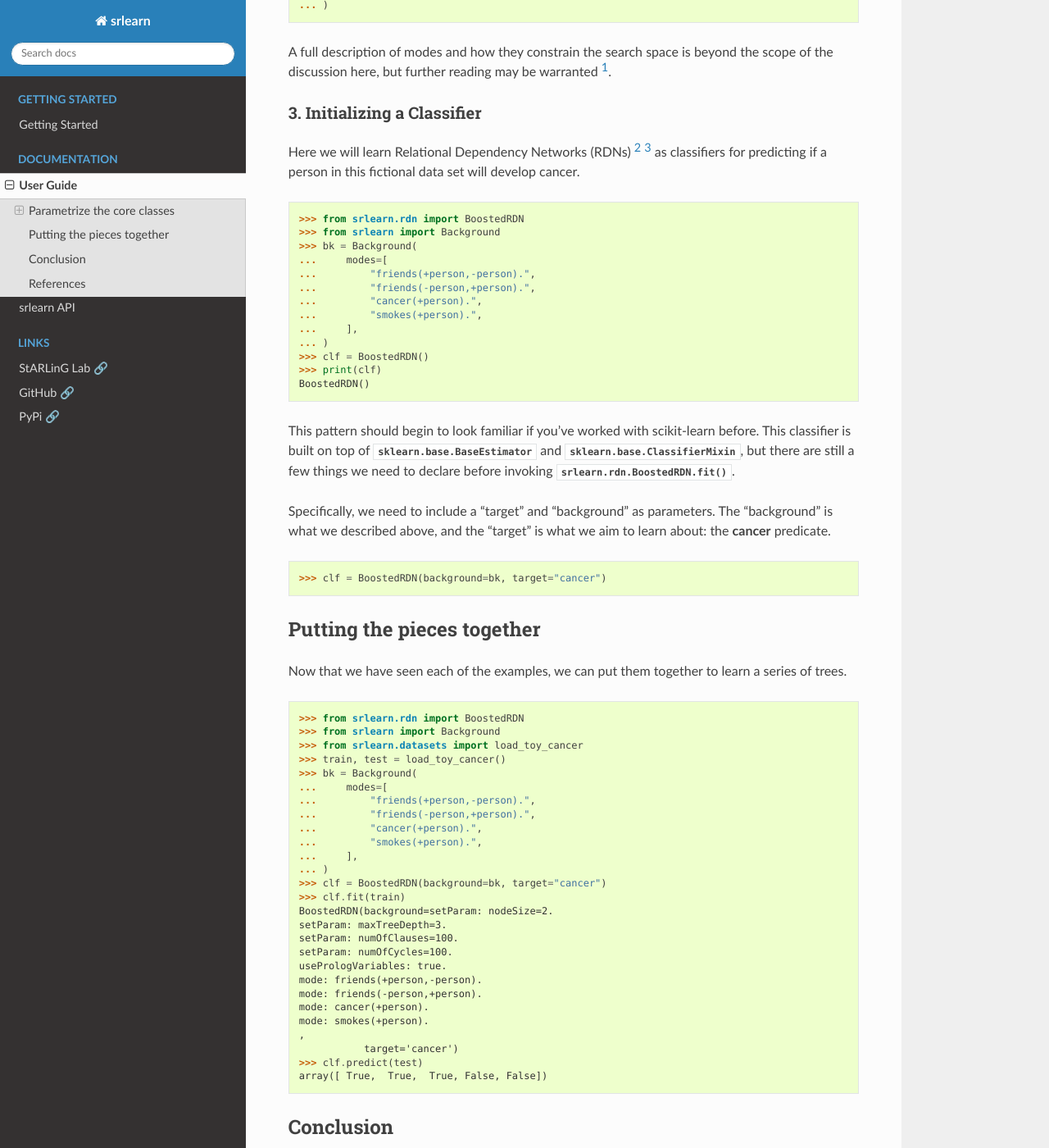
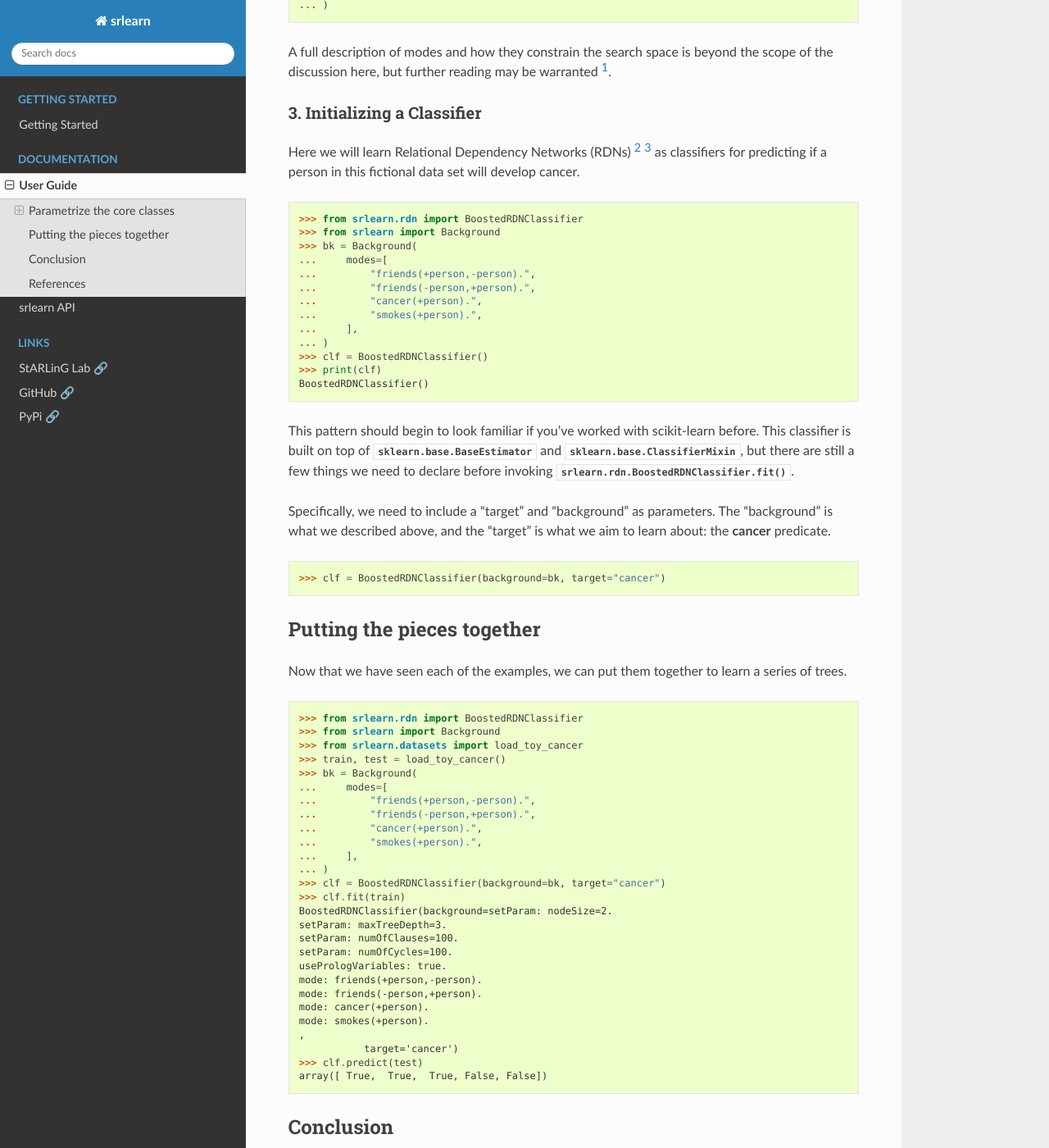
Before and after one commit to srlearn/srlearn, a Sphinx documentation site: the page built from docs/source/user_guide.rst, in a window 1280 px wide and 1400 px high, scrolled down 1914 px. Shown: the whole window at 82% size. Built offline with Sphinx 7.4.7 and the Read the Docs theme 2.0.0, drawn with Linux system fonts in a browser that asks for light colours; pages that are not in the unit, such as notebooks, are missing from menus; the version number could not be read and is left out; some of the changed text lies outside the part shown.

Commit message:
🚚 Rename `BoostedRDN` -> `BoostedRDNClassifier`

```diff
--- a/README.rst
+++ b/README.rst
@@ -57,12 +57,12 @@ A minimal working example (using the Toy-Cancer data set imported with 'load_toy
 
 .. code-block:: python
 
-    from srlearn.rdn import BoostedRDN
+    from srlearn.rdn import BoostedRDNClassifier
     from srlearn import Background
     from srlearn.datasets import load_toy_cancer
     train, test = load_toy_cancer()
     bk = Background(modes=train.modes)
-    clf = BoostedRDN(
+    clf = BoostedRDNClassifier(
         background=bk,
         target='cancer',
     )
--- a/docs/examples/plot_families.py
+++ b/docs/examples/plot_families.py
@@ -38,7 +38,7 @@ train.facts
 # This process is usually called *induction,* and is often portrayed as "learning a
 # definition of an object."
 
-from srlearn.rdn import BoostedRDN
+from srlearn.rdn import BoostedRDNClassifier
 from srlearn import Background
 
 bk = Background(
@@ -52,7 +52,7 @@ bk = Background(
     number_of_clauses=8,
 )
 
-clf = BoostedRDN(
+clf = BoostedRDNClassifier(
     background=bk,
     target="father",
     n_estimators=5,
@@ -110,7 +110,7 @@ bk = Background(
     number_of_clauses=8,
 )
 
-clf = BoostedRDN(
+clf = BoostedRDNClassifier(
     background=bk,
     target="father",
     n_estimators=5,
--- a/docs/examples/plot_feature_importance.py
+++ b/docs/examples/plot_feature_importance.py
@@ -23,7 +23,7 @@ train, test = load("webkb", fold=1)
 # %%
 # We'll set up the learning problem and fit the classifier:
 
-from srlearn.rdn import BoostedRDN
+from srlearn.rdn import BoostedRDNClassifier
 from srlearn import Background
 
 bkg = Background(
@@ -41,7 +41,7 @@ bkg = Background(
     number_of_clauses=8,
 )
 
-clf = BoostedRDN(
+clf = BoostedRDNClassifier(
     background=bkg,
     target="faculty",
     max_tree_depth=3,
--- a/docs/examples/plot_smokes_friends_cancer.py
+++ b/docs/examples/plot_smokes_friends_cancer.py
@@ -12,7 +12,7 @@ This shows how the margin between positive and negative examples is maximized as
 iterations of boosting increases.
 """
 
-from srlearn.rdn import BoostedRDN
+from srlearn.rdn import BoostedRDNClassifier
 from srlearn import Background
 from srlearn.datasets import load_toy_cancer
 
@@ -23,7 +23,7 @@ train, test = load_toy_cancer()
 
 bk = Background(modes=train.modes)
 
-clf = BoostedRDN(
+clf = BoostedRDNClassifier(
     background=bk,
     target="cancer",
     max_tree_depth=2,
--- a/docs/source/index.rst
+++ b/docs/source/index.rst
@@ -41,12 +41,12 @@ a set of objects with attributes and relations on those objects.
 
 .. code-block:: python
 
-    from srlearn.rdn import BoostedRDN
+    from srlearn.rdn import BoostedRDNClassifier
     from srlearn import Background
     from srlearn.datasets import load_toy_cancer
     train, test = load_toy_cancer()
     bk = Background(modes=train.modes)
-    clf = BoostedRDN(
+    clf = BoostedRDNClassifier(
         background=bk,
         target='cancer',
     )
--- a/docs/source/user_guide.rst
+++ b/docs/source/user_guide.rst
@@ -10,7 +10,7 @@ as you progress:
 
 - :class:`srlearn.Database`
 - :class:`srlearn.Background`
-- :class:`srlearn.rdn.BoostedRDN`
+- :class:`srlearn.rdn.BoostedRDNClassifier`
 
 Parametrize the core classes
 ============================
@@ -103,7 +103,7 @@ here, but further reading may be warranted [1]_.
 Here we will learn Relational Dependency Networks (RDNs) [2]_ [3]_ as classifiers for predicting if a
 person in this fictional data set will develop cancer.
 
->>> from srlearn.rdn import BoostedRDN
+>>> from srlearn.rdn import BoostedRDNClassifier
 >>> from srlearn import Background
 >>> bk = Background(
 ...     modes=[
@@ -113,15 +113,15 @@ person in this fictional data set will develop cancer.
 ...         "smokes(+person).",
 ...     ],
 ... )
->>> clf = BoostedRDN()
+>>> clf = BoostedRDNClassifier()
 >>> print(clf)
-BoostedRDN()
+BoostedRDNClassifier()
 
 This pattern should begin to look familiar if you've worked with scikit-learn before.
 This classifier is built on top of
 :class:`sklearn.base.BaseEstimator` and :class:`sklearn.base.ClassifierMixin`,
 but there are still a few things we need to declare before invoking
-:func:`srlearn.rdn.BoostedRDN.fit`.
+:func:`srlearn.rdn.BoostedRDNClassifier.fit`.
 
 Specifically, we need to include a "target" and "background" as parameters.
 The "background" is what we described above, and the "target" is what we
@@ -129,7 +129,7 @@ aim to learn about: the **cancer** predicate.
 
 .. code-block:: python
 
-    >>> clf = BoostedRDN(background=bk, target="cancer")
+    >>> clf = BoostedRDNClassifier(background=bk, target="cancer")
 
 Putting the pieces together
 ===========================
@@ -137,7 +137,7 @@ Putting the pieces together
 Now that we have seen each of the examples, we can put them together to learn
 a series of trees.
 
->>> from srlearn.rdn import BoostedRDN
+>>> from srlearn.rdn import BoostedRDNClassifier
 >>> from srlearn import Background
 >>> from srlearn.datasets import load_toy_cancer
 >>> train, test = load_toy_cancer()
@@ -149,9 +149,9 @@ a series of trees.
 ...         "smokes(+person).",
 ...     ],
 ... )
->>> clf = BoostedRDN(background=bk, target="cancer")
+>>> clf = BoostedRDNClassifier(background=bk, target="cancer")
 >>> clf.fit(train)
-BoostedRDN(background=setParam: nodeSize=2.
+BoostedRDNClassifier(background=setParam: nodeSize=2.
 setParam: maxTreeDepth=3.
 setParam: numOfClauses=100.
 setParam: numOfCycles=100.
```
Also changed, not shown: docs/notebooks/srlearn-Introduction.ipynb, 8 other files.
